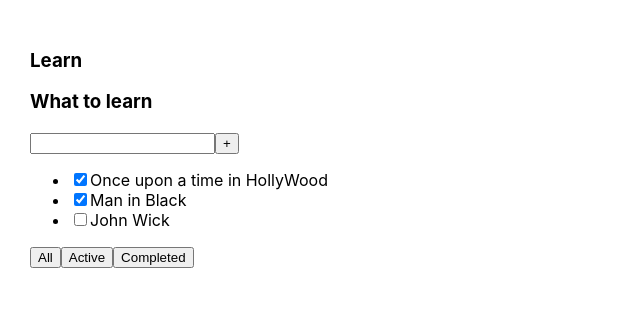
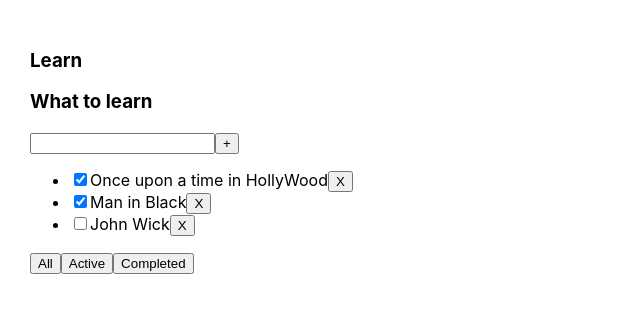
Before and after one commit to nikitsch/Todolist, a React (Create React App) app: page / in a window 1280 px wide. Shown: the top 312 px of the page, without its empty margins (0-640 px from the left). Built offline with nearby package versions, Linux system fonts and the light colour scheme.

Commit message:
feat: filter rendering

```diff
--- a/src/Todolist.tsx
+++ b/src/Todolist.tsx
@@ -1,7 +1,10 @@
+import { FilterValuesType } from "./App"
 
 type PropsType = {
   title: string
   tasks: Array<TaskType>
+  removeTask: (id: number) => void
+  changeFilter: (value: FilterValuesType) => void
 }
 
 export type TaskType = {
@@ -11,6 +14,8 @@
 }
 
 export function Todolist(props: PropsType) {
+
+
   return (
     <div>
       <h3>{props.title}</h3>
@@ -20,23 +25,19 @@
         <button>+</button>
       </div>
       <ul>
-        <li>
-          <input type="checkbox" checked={props.tasks[0].isDone} />
-          <span>{props.tasks[0].title}</span>
-        </li>
-        <li>
-          <input type="checkbox" checked={props.tasks[1].isDone} />
-          <span>{props.tasks[1].title}</span>
-        </li>
-        <li>
-          <input type="checkbox" checked={props.tasks[2].isDone} />
-          <span>{props.tasks[2].title}</span>
-        </li>
+        {
+          props.tasks.map(task => <li>
+            <input type="checkbox" checked={task.isDone} />
+            <span>{task.title}</span>
+            <button onClick={() => { props.removeTask(task.id) }}>X</button>
+          </li>
+          )
+        }
       </ul>
       <div>
-        <button>All</button>
-        <button>Active</button>
-        <button>Completed</button>
+        <button onClick={() => { props.changeFilter("all") }}>All</button>
+        <button onClick={() => { props.changeFilter("active") }}>Active</button>
+        <button onClick={() => { props.changeFilter("completed") }}>Completed</button>
       </div>
     </div>
   )
```
